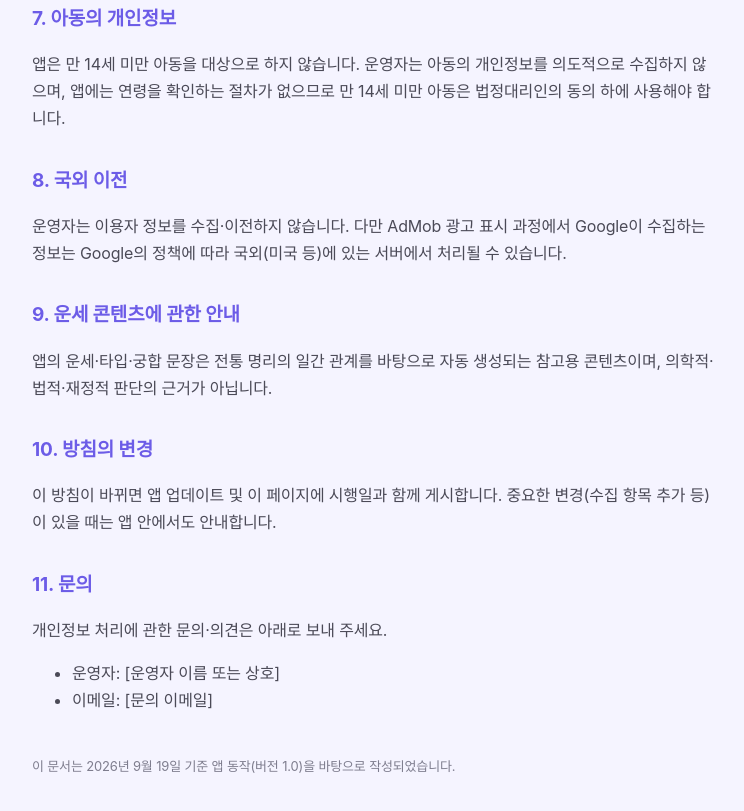
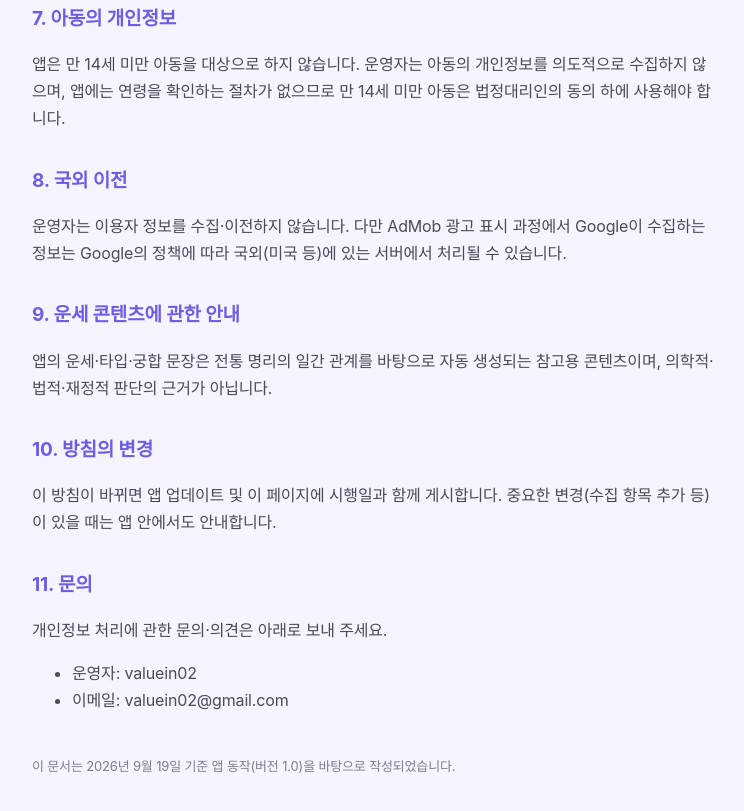
Before and after one commit to valuein02/jjikgi-privacy, a plain HTML site: page index.html in a window 1280 px wide. Shown: the part 2489-3300 px from the top of the page, without its empty margins (264-1008 px from the left). Drawn offline with Linux system fonts and the light colour scheme.

Commit message:
문의처 채움 (valuein02 / valuein02@gmail.com)

```diff
--- a/index.html
+++ b/index.html
@@ -112,8 +112,8 @@
   <h2>11. 문의</h2>
   <p>개인정보 처리에 관한 문의·의견은 아래로 보내 주세요.</p>
   <ul>
-    <li>운영자: [운영자 이름 또는 상호]</li>
-    <li>이메일: [문의 이메일]</li>
+    <li>운영자: valuein02</li>
+    <li>이메일: valuein02@gmail.com</li>
   </ul>
 
   <footer>이 문서는 2026년 9월 19일 기준 앱 동작(버전 1.0)을 바탕으로 작성되었습니다.</footer>
```
